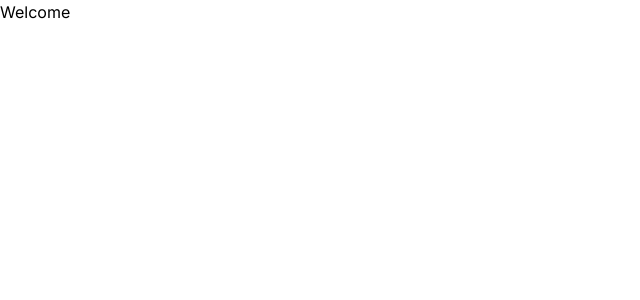
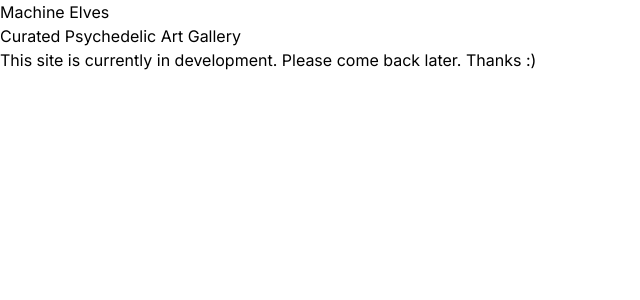
Before and after one commit to lsapundzic/machine-elves.com, a Next.js app: page / in a window 1280 px wide. Shown: the top 300 px of the page, without its empty margins (0-640 px from the left). Built offline with nearby package versions, Linux system fonts and the light colour scheme.

Commit message:
Basic message added

```diff
--- a/app/page.js
+++ b/app/page.js
@@ -2,6 +2,11 @@ import Image from 'next/image'
 
 export default function Home() {
     return (
-        <h1>Welcome</h1>
+        <>
+            <h1>Machine Elves</h1>
+            <h2>Curated Psychedelic Art Gallery</h2>
+            <p>This site is currently in development. Please come back later. Thanks :)</p>
+        </>
+
     )
 }
```
